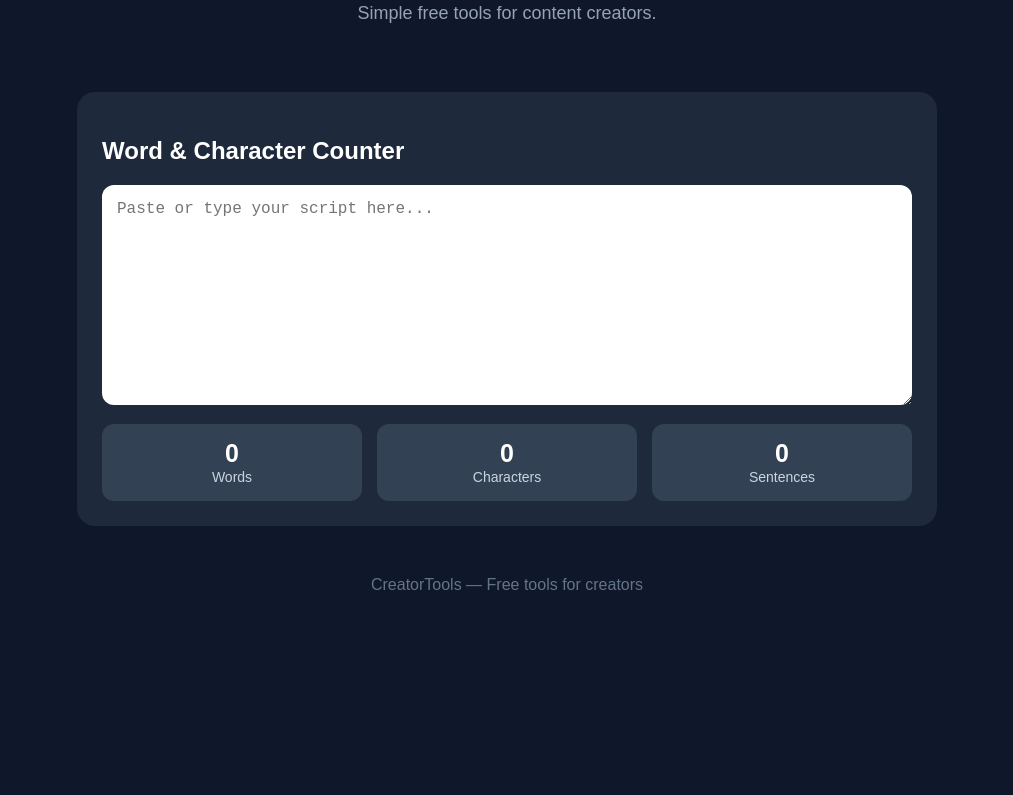
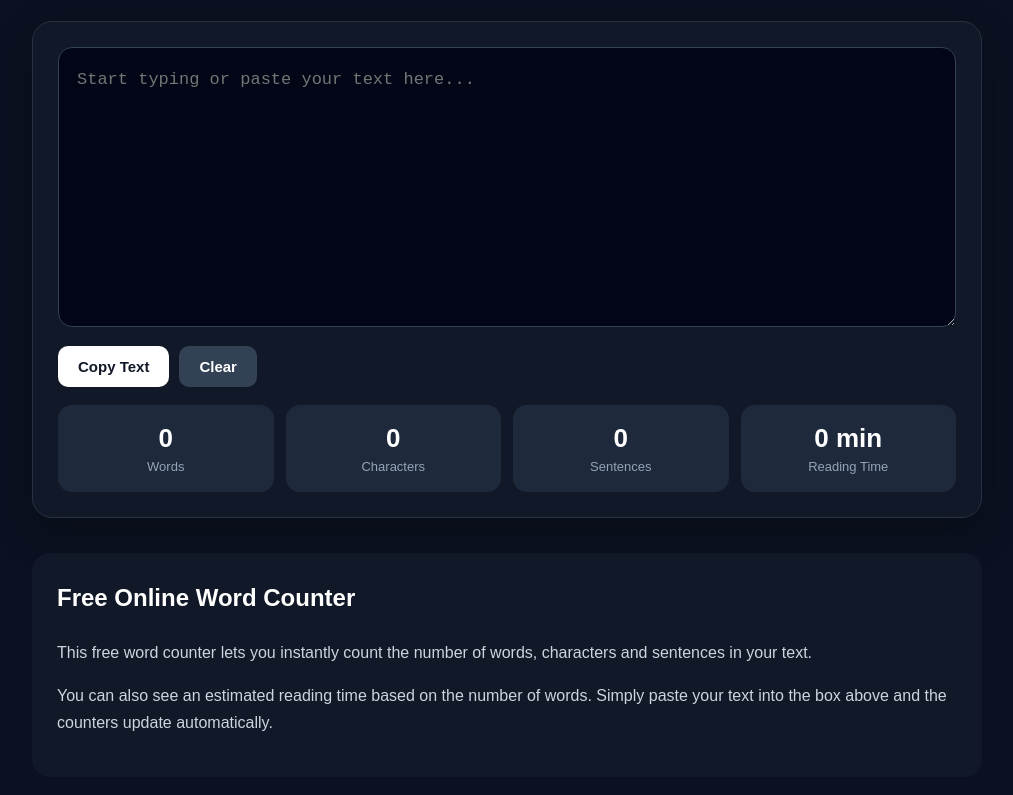
Before and after one commit to ODIN-45/ODIN-45.github.io, a plain HTML site: page index.html in a window 1280 px wide. Shown: the part 142-937 px from the top of the page, without its empty margins (133-1146 px from the left). Before the commit the page ends 800 px from the top, so only its background shows below. Drawn offline with Linux system fonts and the light colour scheme.

Commit message:
Update index.html

```diff
--- a/index.html
+++ b/index.html
@@ -1,95 +1,189 @@
+
 <!DOCTYPE html>
 <html lang="en">
 <head>
 <meta charset="UTF-8">
 <meta name="viewport" content="width=device-width, initial-scale=1.0">
 
-    <title>CreatorTools - Free Creator Tools</title>
+<title>Word Counter - Free Online Word & Character Counter</title>
+
+<meta name="description" content="Free online word counter and character counter. Count words, characters, sentences and reading time instantly.">
 
 <style>
+
 * {
     box-sizing: border-box;
 }
 
 body {
     margin: 0;
-            font-family: Arial, sans-serif;
-            background: #0f172a;
-            color: white;
+    font-family: Arial, Helvetica, sans-serif;
+    background: #0b1120;
+    color: #ffffff;
 }
 
 .container {
-            max-width: 900px;
+    width: 92%;
+    max-width: 950px;
     margin: auto;
-            padding: 30px 20px;
 }
 
 header {
     text-align: center;
-            padding: 45px 10px 30px;
+    padding: 55px 10px 30px;
 }
 
-        h1 {
-            font-size: 45px;
-            margin: 0 0 12px;
+.logo {
+    font-size: 42px;
+    font-weight: 800;
+    letter-spacing: -1px;
 }
 
 .subtitle {
     color: #94a3b8;
-            font-size: 18px;
+    font-size: 17px;
+    margin-top: 10px;
 }
 
-        .tool {
-            background: #1e293b;
+.counter-box {
+    background: #111827;
+    border: 1px solid #263244;
+    border-radius: 20px;
     padding: 25px;
-            border-radius: 18px;
-            margin-top: 20px;
+    box-shadow: 0 15px 40px rgba(0,0,0,0.25);
 }
 
 textarea {
     width: 100%;
-            height: 220px;
-            padding: 15px;
-            border-radius: 12px;
-            border: none;
+    min-height: 280px;
     resize: vertical;
-            font-size: 16px;
+
+    background: #020617;
+    color: white;
+
+    border: 1px solid #334155;
+    border-radius: 14px;
+
+    padding: 18px;
+
+    font-size: 17px;
+    line-height: 1.6;
+
     outline: none;
 }
 
+textarea:focus {
+    border-color: #64748b;
+}
+
+.buttons {
+    display: flex;
+    gap: 10px;
+    margin-top: 15px;
+}
+
+button {
+    border: none;
+    border-radius: 10px;
+    padding: 12px 20px;
+    font-size: 15px;
+    font-weight: bold;
+    cursor: pointer;
+}
+
+.copy {
+    background: #ffffff;
+    color: #111827;
+}
+
+.clear {
+    background: #334155;
+    color: white;
+}
+
+button:hover {
+    opacity: 0.85;
+}
+
 .stats {
-            display: flex;
-            gap: 15px;
-            margin-top: 15px;
-            flex-wrap: wrap;
+    display: grid;
+    grid-template-columns: repeat(4, 1fr);
+    gap: 12px;
+    margin-top: 18px;
 }
 
 .stat {
-            background: #334155;
-            padding: 15px 20px;
-            border-radius: 12px;
-            flex: 1;
-            min-width: 120px;
+    background: #1e293b;
+    border-radius: 14px;
+    padding: 18px 10px;
     text-align: center;
 }
 
 .number {
     display: block;
-            font-size: 25px;
-            font-weight: bold;
+    font-size: 26px;
+    font-weight: 800;
 }
 
 .label {
+    display: block;
+    color: #94a3b8;
+    font-size: 13px;
+    margin-top: 5px;
+}
+
+.info {
+    margin-top: 35px;
+    background: #111827;
+    border-radius: 18px;
+    padding: 25px;
+    line-height: 1.7;
     color: #cbd5e1;
-            font-size: 14px;
+}
+
+.info h2 {
+    color: white;
+    margin-top: 0;
 }
 
 footer {
     text-align: center;
     color: #64748b;
-            margin-top: 50px;
-            padding-bottom: 30px;
+    padding: 40px 10px;
+    font-size: 14px;
 }
+
+@media (max-width: 650px) {
+
+    header {
+        padding-top: 35px;
+    }
+
+    .logo {
+        font-size: 34px;
+    }
+
+    .counter-box {
+        padding: 15px;
+    }
+
+    textarea {
+        min-height: 230px;
+    }
+
+    .stats {
+        grid-template-columns: repeat(2, 1fr);
+    }
+
+    .buttons {
+        flex-direction: column;
+    }
+
+    button {
+        width: 100%;
+    }
+}
+
 </style>
 </head>
 
@@ -98,54 +192,133 @@
 <div class="container">
 
 <header>
-        <h1>CreatorTools</h1>
 
-        <p class="subtitle">
-            Simple free tools for content creators.
-        </p>
+    <div class="logo">
+        Word Counter
+    </div>
+
+    <div class="subtitle">
+        Free word, character, sentence & reading-time counter.
+    </div>
+
 </header>
 
-    <div class="tool">
 
-        <h2>Word & Character Counter</h2>
+<div class="counter-box">
 
 <textarea
 id="text"
-            placeholder="Paste or type your script here..."
+placeholder="Start typing or paste your text here..."
 ></textarea>
+
+
+<div class="buttons">
+
+<button class="copy" onclick="copyText()">
+    Copy Text
+</button>
+
+<button class="clear" onclick="clearText()">
+    Clear
+</button>
+
+</div>
+
 
 <div class="stats">
 
 <div class="stat">
-                <span class="number" id="words">0</span>
-                <span class="label">Words</span>
+
+<span class="number" id="words">
+0
+</span>
+
+<span class="label">
+Words
+</span>
+
 </div>
 
+
 <div class="stat">
-                <span class="number" id="characters">0</span>
-                <span class="label">Characters</span>
+
+<span class="number" id="characters">
+0
+</span>
+
+<span class="label">
+Characters
+</span>
+
 </div>
 
+
 <div class="stat">
-                <span class="number" id="sentences">0</span>
-                <span class="label">Sentences</span>
+
+<span class="number" id="sentences">
+0
+</span>
+
+<span class="label">
+Sentences
+</span>
+
+</div>
+
+
+<div class="stat">
+
+<span class="number" id="reading">
+0 min
+</span>
+
+<span class="label">
+Reading Time
+</span>
+
 </div>
 
 </div>
 
 </div>
 
+
+<div class="info">
+
+<h2>
+Free Online Word Counter
+</h2>
+
+<p>
+This free word counter lets you instantly count the number of words,
+characters and sentences in your text.
+</p>
+
+<p>
+You can also see an estimated reading time based on the number of words.
+Simply paste your text into the box above and the counters update automatically.
+</p>
+
+</div>
+
+
 <footer>
-        CreatorTools — Free tools for creators
+
+Word Counter — Free Online Writing Tool
+
 </footer>
 
 </div>
+
 
 <script>
 
 const textBox = document.getElementById("text");
 
-textBox.addEventListener("input", function () {
+textBox.addEventListener("input", updateCounter);
+
+
+function updateCounter() {
 
     const text = textBox.value;
 
@@ -160,13 +333,43 @@ textBox.addEventListener("input", function () {
         .filter(sentence => sentence.trim().length > 0)
         .length;
 
+    const readingMinutes = words === 0
+        ? 0
+        : Math.max(1, Math.ceil(words / 200));
+
+
     document.getElementById("words").textContent = words;
 
     document.getElementById("characters").textContent = characters;
 
     document.getElementById("sentences").textContent = sentences;
 
-});
+    document.getElementById("reading").textContent =
+        readingMinutes + " min";
+}
+
+
+function copyText() {
+
+    if (textBox.value.trim() === "") {
+        alert("There is no text to copy.");
+        return;
+    }
+
+    navigator.clipboard.writeText(textBox.value);
+
+    alert("Text copied!");
+}
+
+
+function clearText() {
+
+    textBox.value = "";
+
+    updateCounter();
+
+    textBox.focus();
+}
 
 </script>
 
```
Lines whose indentation alone changed are shown as unchanged.
